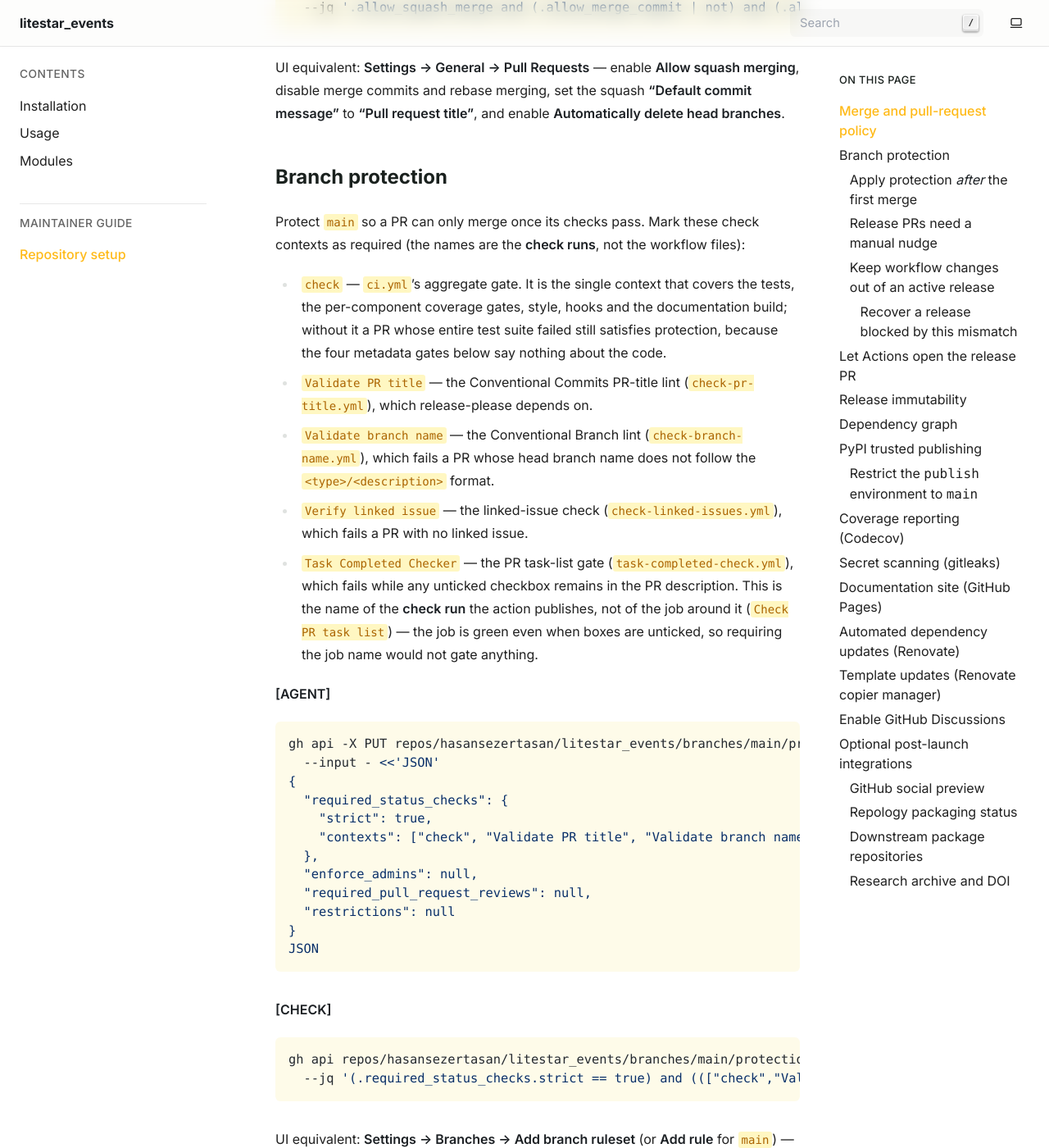
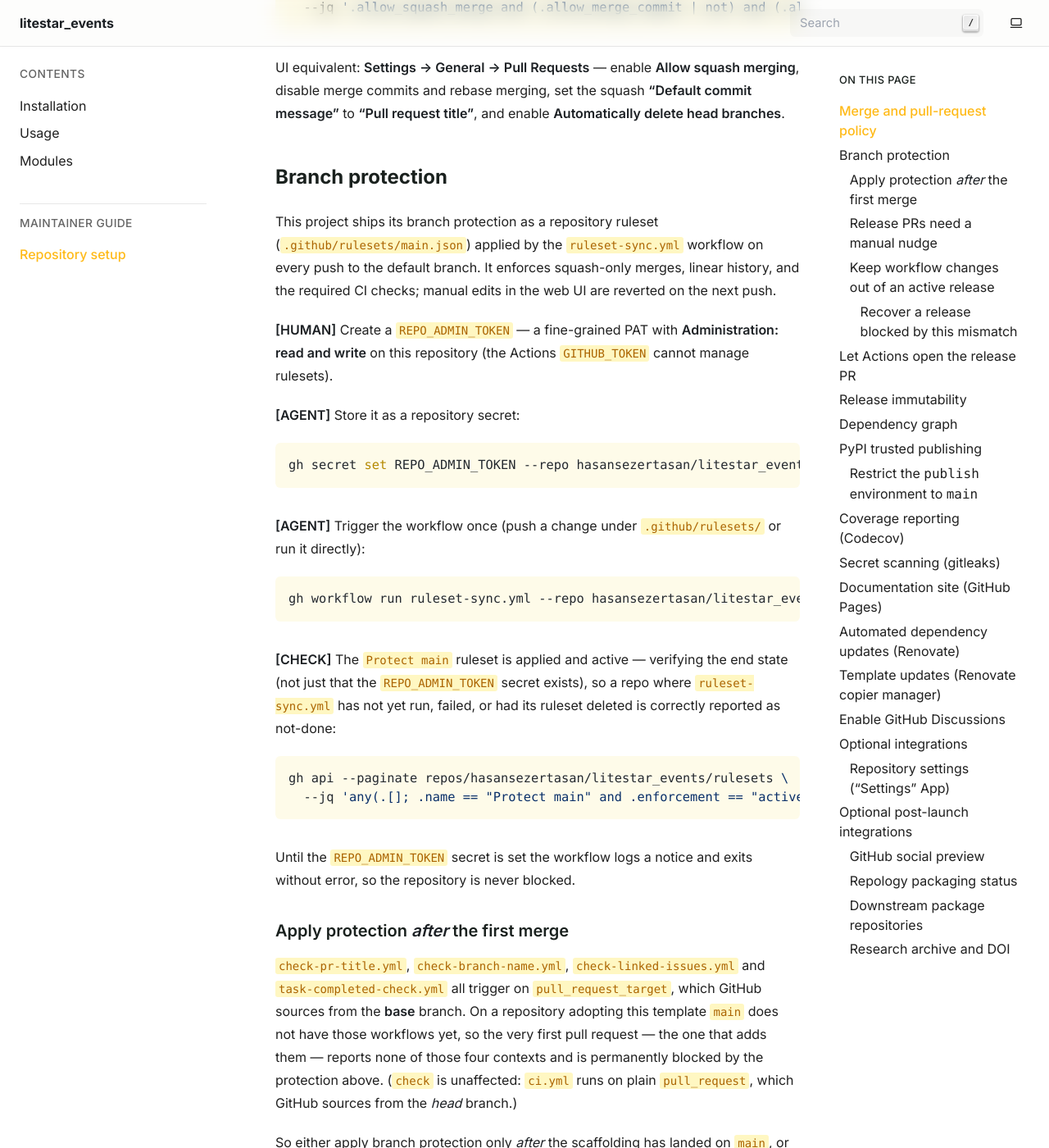
Before and after one commit to hasansezertasan/litestar_events, a Sphinx documentation site: the page built from docs/maintaining/setup.rst, in a window 1280 px wide and 1400 px high, scrolled down 1160 px. Shown: the whole window at 82% size. Built offline with Sphinx 7.4.7, drawn with Linux system fonts in a browser that asks for light colours; some of the changed text lies outside the part shown.

Commit message:
chore: enable repo ruleset, repo settings and smokeshow
Turn on include_repo_ruleset, include_repo_settings and include_smokeshow
from copier-pyproject v1.11.0 and set repository_topics.

```diff
--- a/docs/maintaining/setup.rst
+++ b/docs/maintaining/setup.rst
@@ -53,54 +53,41 @@
 Branch protection
 -----------------
 
-Protect ``main`` so a PR can only merge once its checks pass. Mark these check
-contexts as required (the names are the **check runs**, not the workflow files):
+This project ships its branch protection as a repository ruleset
+(``.github/rulesets/main.json``) applied by the ``ruleset-sync.yml`` workflow on
+every push to the default branch. It enforces squash-only merges, linear
+history, and the required CI checks; manual edits in the web UI are reverted on
+the next push.
 
-- ``check`` — ``ci.yml``'s aggregate gate. It is the single context that covers
-  the tests, the per-component coverage gates, style, hooks and the documentation
-  build; without it a PR whose entire test suite failed still satisfies
-  protection, because the four metadata gates below say nothing about the code.
-- ``Validate PR title`` — the Conventional Commits PR-title lint
-  (``check-pr-title.yml``), which release-please depends on.
-- ``Validate branch name`` — the Conventional Branch lint
-  (``check-branch-name.yml``), which fails a PR whose head branch name does not
-  follow the ``<type>/<description>`` format.
-- ``Verify linked issue`` — the linked-issue check (``check-linked-issues.yml``),
-  which fails a PR with no linked issue.
-- ``Task Completed Checker`` — the PR task-list gate (``task-completed-check.yml``),
-  which fails while any unticked checkbox remains in the PR description. This is
-  the name of the **check run** the action publishes, not of the job around it
-  (``Check PR task list``) — the job is green even when boxes are unticked, so
-  requiring the job name would not gate anything.
+**[HUMAN]** Create a ``REPO_ADMIN_TOKEN`` — a fine-grained PAT with
+**Administration: read and write** on this repository (the Actions
+``GITHUB_TOKEN`` cannot manage rulesets).
 
-**[AGENT]**
+**[AGENT]** Store it as a repository secret:
 
 .. code-block:: sh
 
-   gh api -X PUT repos/hasansezertasan/litestar_events/branches/main/protection \
-     --input - <<'JSON'
-   {
-     "required_status_checks": {
-       "strict": true,
-       "contexts": ["check", "Validate PR title", "Validate branch name", "Verify linked issue", "Task Completed Checker"]
-     },
-     "enforce_admins": null,
-     "required_pull_request_reviews": null,
-     "restrictions": null
-   }
-   JSON
+   gh secret set REPO_ADMIN_TOKEN --repo hasansezertasan/litestar_events
 
-**[CHECK]**
+**[AGENT]** Trigger the workflow once (push a change under ``.github/rulesets/``
+or run it directly):
 
 .. code-block:: sh
 
-   gh api repos/hasansezertasan/litestar_events/branches/main/protection \
-     --jq '(.required_status_checks.strict == true) and ((["check","Validate PR title","Validate branch name","Verify linked issue","Task Completed Checker"] - (.required_status_checks.contexts // [])) == [])' | grep -qx true
+   gh workflow run ruleset-sync.yml --repo hasansezertasan/litestar_events
 
-UI equivalent: **Settings → Branches → Add branch ruleset** (or **Add rule** for
-``main``) — enable **Require status checks to pass before merging**, then search
-for and add the five contexts above. The contexts only appear in the picker
-after each check has run at least once.
+**[CHECK]** The ``Protect main`` ruleset is applied and active — verifying the
+end state (not just that the ``REPO_ADMIN_TOKEN`` secret exists), so a repo where
+``ruleset-sync.yml`` has not yet run, failed, or had its ruleset deleted is
+correctly reported as not-done:
+
+.. code-block:: sh
+
+   gh api --paginate repos/hasansezertasan/litestar_events/rulesets \
+     --jq 'any(.[]; .name == "Protect main" and .enforcement == "active")' | grep -qx true
+
+Until the ``REPO_ADMIN_TOKEN`` secret is set the workflow logs a notice and exits
+without error, so the repository is never blocked.
 
 .. _setup-first-pr:
 
@@ -539,6 +526,42 @@
 
 UI equivalent: **Settings → General → Features** — tick **Discussions**.
 
+Optional integrations
+---------------------
+
+These are enabled in this project's Copier answers and each needs a one-time
+external setup. Until set up, they are inert — CI stays green. They are opt-in: a
+red ``[CHECK]`` here means "not configured", which is a fine state to leave.
+
+Repository settings ("Settings" App)
+~~~~~~~~~~~~~~~~~~~~~~~~~~~~~~~~~~~~~~
+
+``.github/settings.yml`` declares this repository's description, homepage, and
+(when the ``repository_topics`` template answer is set) topics. It is applied by
+the `Settings GitHub App <https://github.com/apps/settings>`_ on every push to
+the default branch. Nothing syncs until it is installed.
+
+**[HUMAN]** Install it once on this repository (or your account) from the
+`App page <https://github.com/apps/settings>`_.
+
+**[CHECK]** No scriptable check — confirm the Settings GitHub App is installed.
+
+.. caution::
+
+   The Settings App **escalates anyone with push access to admin**: a merge to
+   the default branch syncs whatever is in ``settings.yml``. Mitigate this with
+   CODEOWNERS — this project already makes ``@hasansezertasan`` the code owner of
+   every file (``.github/CODEOWNERS``), so enabling branch protection's **Require
+   review from Code Owners** on the default branch means a ``settings.yml``
+   change cannot merge without your review. Note that with the shipped
+   ``* @hasansezertasan`` ownership this requires code-owner review for *all*
+   files (the whole branch); to scope the requirement to just ``settings.yml``,
+   narrow ``.github/CODEOWNERS`` to ``/.github/settings.yml @hasansezertasan``.
+
+The "Include in the home page" activity toggles (Releases / Packages /
+Deployments in the About sidebar) are **not** settable through any GitHub API,
+so neither this App nor any workflow can manage them — set those in the web UI.
+Labels are managed separately by ``.github/labels.yml``, not here.
 
 Optional post-launch integrations
 ---------------------------------
```
Also changed, not shown: .copier-answers.yml, 4 other files.
